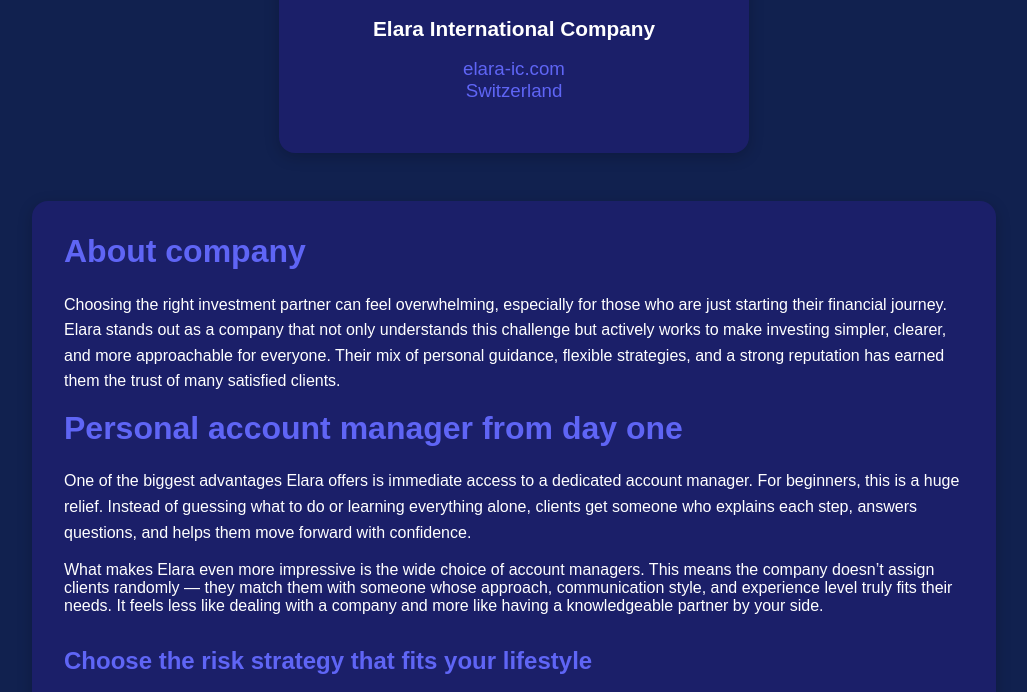
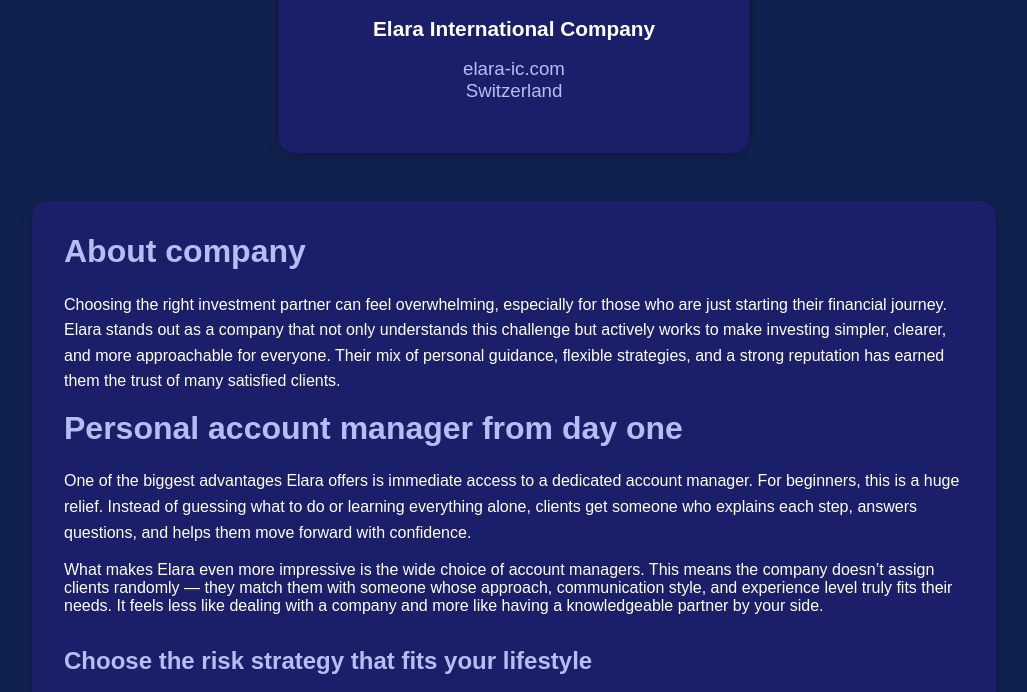
Before and after one commit to Informed-investor/companies-num4, a plain HTML site: page index.html in a window 1280 px wide. Shown: the part 750-1442 px from the top of the page, without its empty margins (126-1153 px from the left). Drawn offline with Linux system fonts and the light colour scheme.

Commit message:
Update index.html

```diff
--- a/index.html
+++ b/index.html
@@ -101,7 +101,7 @@
     .profile h3 {
       margin-top: 0.5rem;
       font-weight: 400;
-      color: #5f65f5;
+      color: #b3bff2;
     }
 
     .social-links {
@@ -145,7 +145,7 @@
 
     .about h1 {
       margin-top: 0;
-      color: #5f65f5;
+      color: #b3bff2;
     }
 
     .about p {
@@ -164,7 +164,7 @@
     }
 
     button:hover {
-      background-color: #5f65f5;
+      background-color: #b3bff2;
       color: #11214f;
     }
 
@@ -173,7 +173,7 @@
     }
 
     .section h2 {
-      color: #5f65f5;
+      color: #b3bff2;
     }
 
     ul {
```
